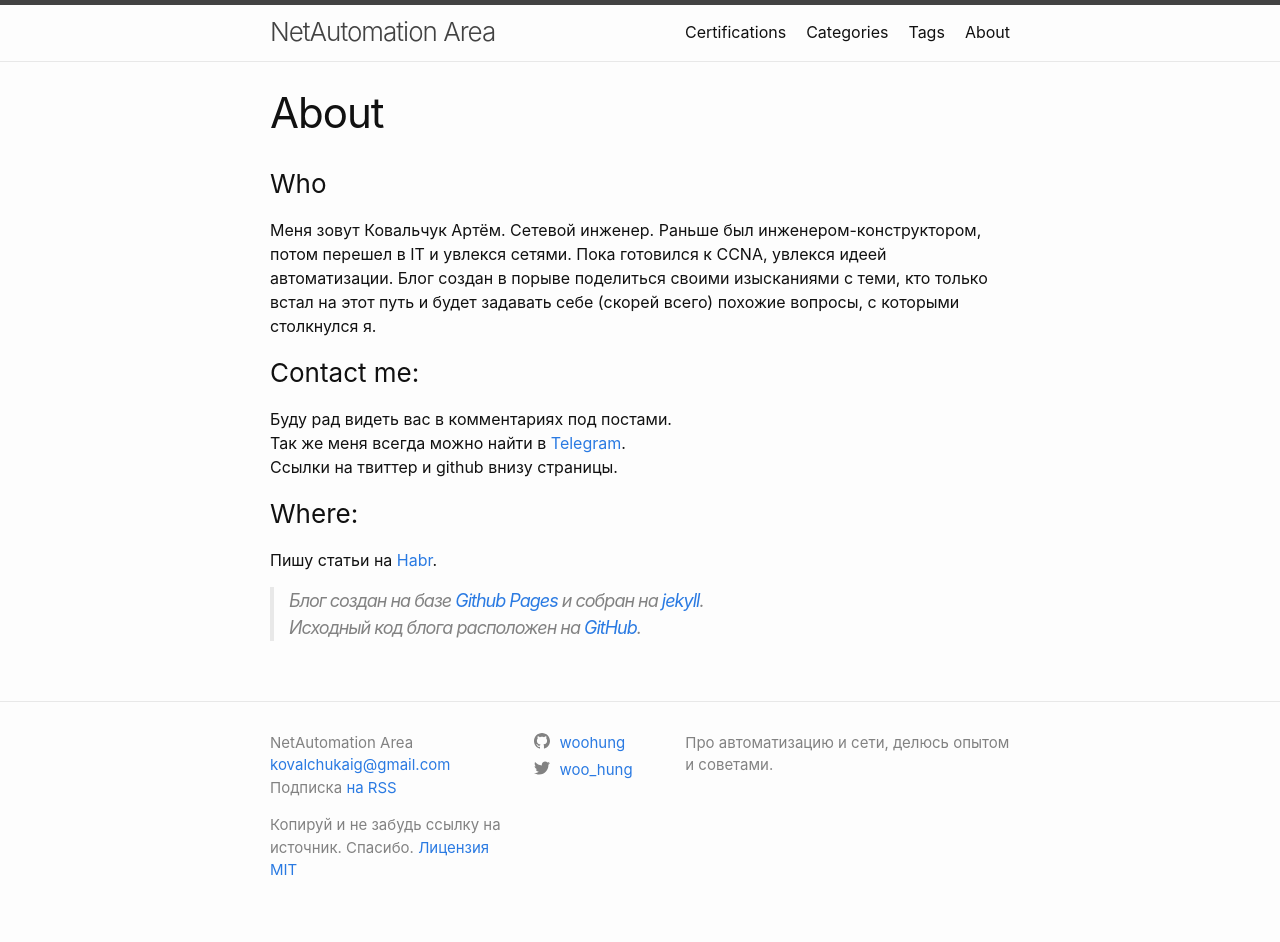
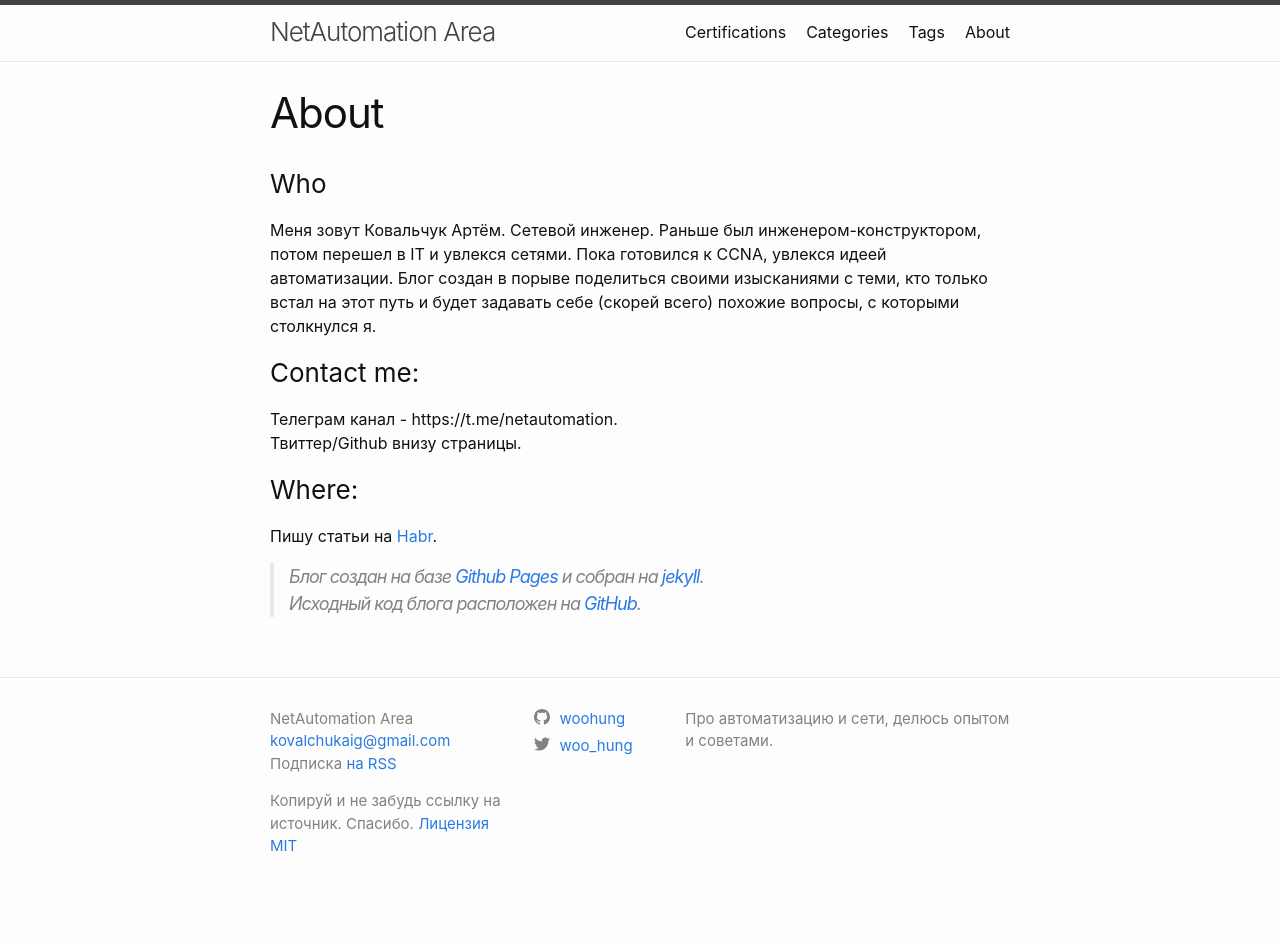
Before and after one commit to woohung/woohung.github.io, a Jekyll site: the page built from about.md, in a window 1280 px wide. Built offline with Jekyll 4.4.1, drawn with Linux system fonts in a browser that asks for light colours; after the commit the page ends 918 px from its top, so only the background shows below that.

Commit message:
Update about.md

```diff
--- a/about.md
+++ b/about.md
@@ -9,9 +9,8 @@ permalink: /about/
 Пока готовился к CCNA, увлекся идеей автоматизации. Блог создан в порыве поделиться своими изысканиями с теми, кто только встал на этот путь и будет задавать себе (скорей всего) похожие вопросы, с которыми столкнулся я.
 
 ### Contact me:
-Буду рад видеть вас в комментариях под постами.
-Так же меня всегда можно найти в [Telegram](https://t.me/Woo_Hung).
-Ссылки на твиттер и github внизу страницы.
+Телеграм канал - https://t.me/netautomation.
+Твиттер/Github внизу страницы.
 
 ### Where:
 Пишу статьи на [Habr](https://habr.com/ru/users/woo_hung/).
```
